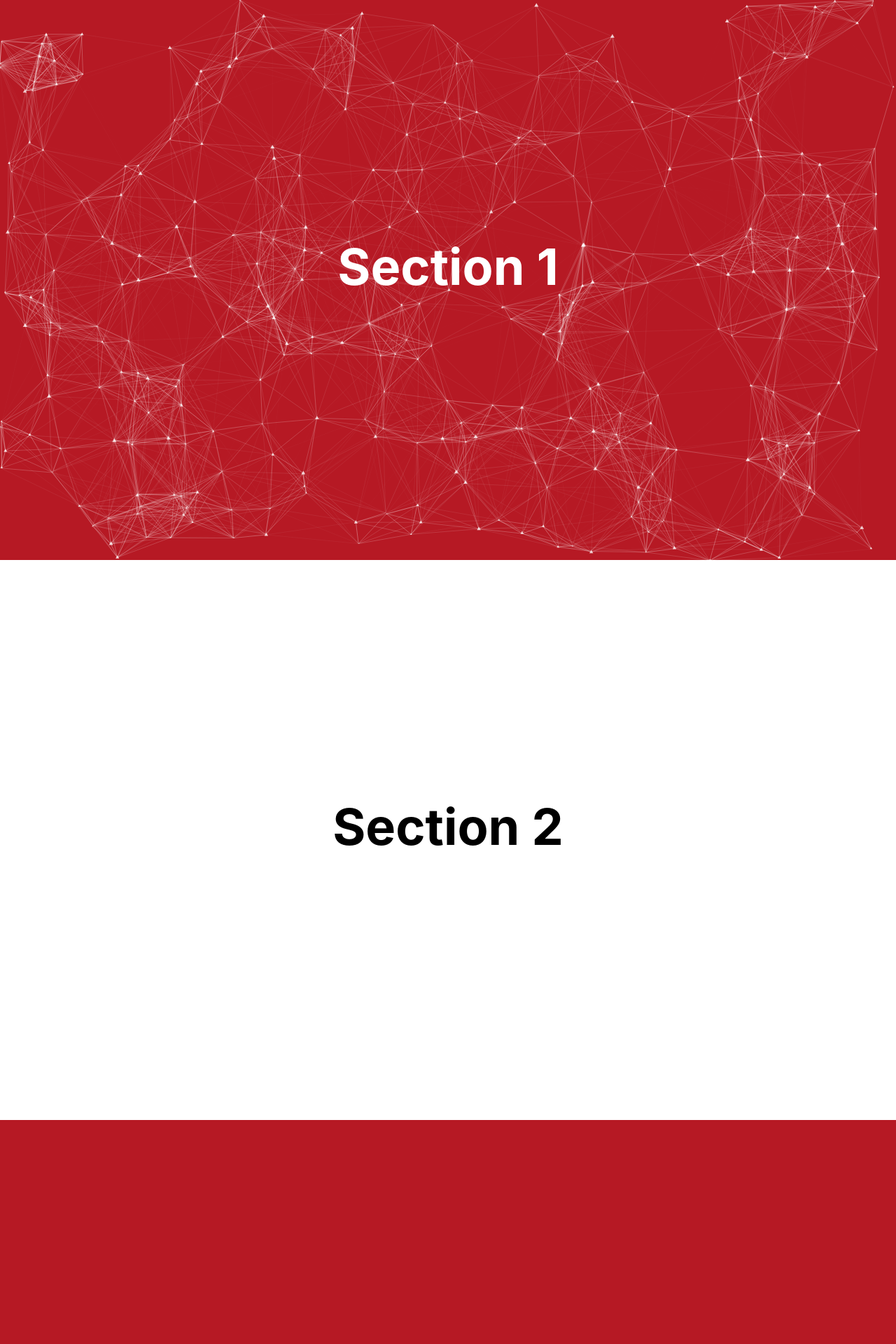
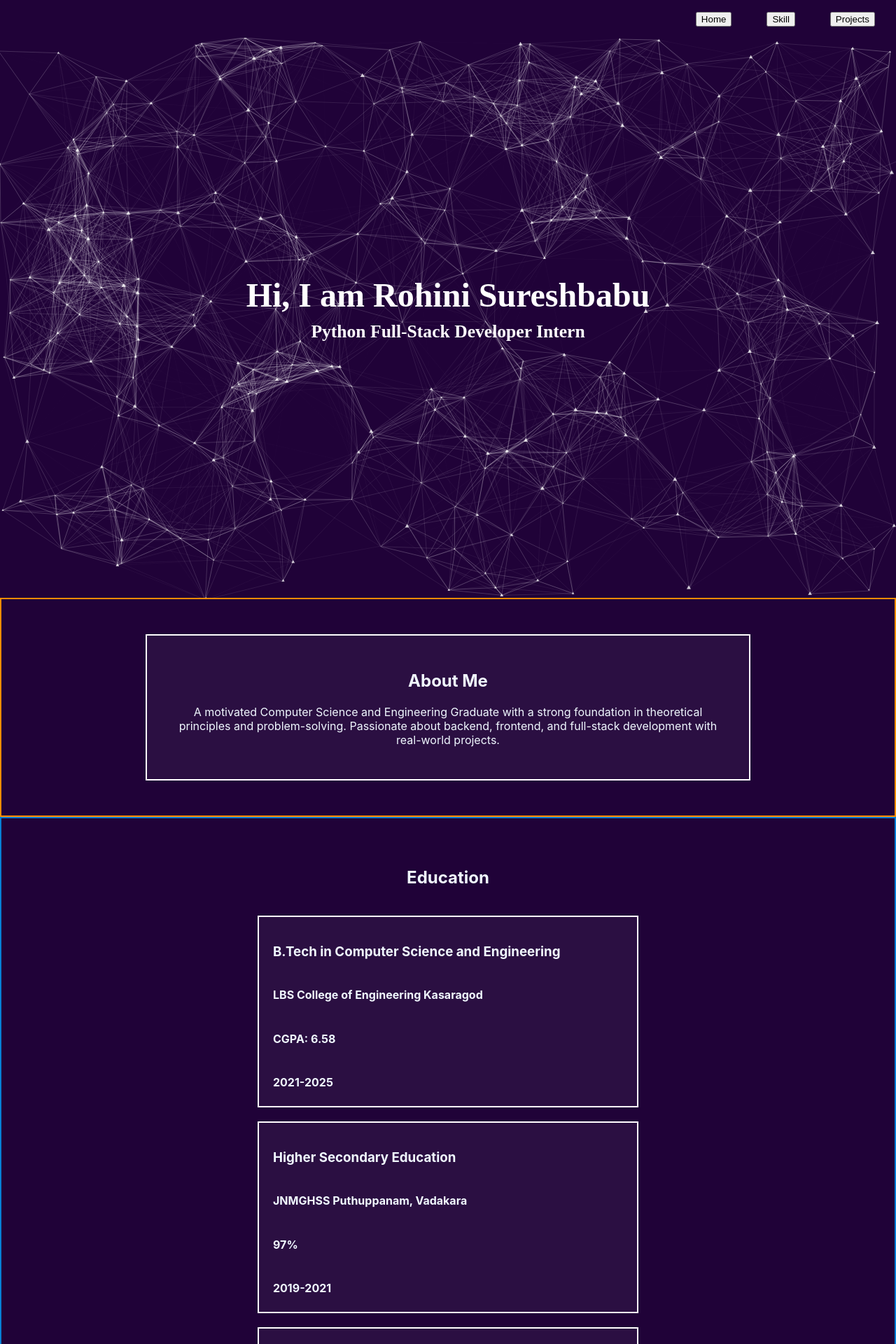
Before and after one commit to Rohini6697/portfolio-react, a React (Create React App) app: page / in a window 1280 px wide. Shown: the top 1920 px of the page at 70% size. Built offline with nearby package versions, Linux system fonts and the light colour scheme.

Commit message:
one style added

```diff
--- a/public/index.html
+++ b/public/index.html
@@ -40,6 +40,7 @@
       To create a production bundle, use `npm run build` or `yarn build`.
     -->
     <script src="https://cdn.jsdelivr.net/particles.js/2.0.0/particles.min.js"></script>
+    <script src="https://cdn.jsdelivr.net/npm/particles.js@2.0.0/particles.min.js"></script>
 
   </body>
 </html>
--- a/src/App.js
+++ b/src/App.js
@@ -1,10 +1,12 @@
 // import logo from './logo.svg';
 import './App.css';
 import Home from './components/Home';
+import Header from './components/Header';
 
 function App() {
   return (
     <div className="App">
+      <Header/>
       <Home/>
     </div>
   );
--- /dev/null
+++ b/src/components/Header.jsx
@@ -0,0 +1,16 @@
+import React from 'react'
+import '../../src/styles/Header.css'
+
+const Header = () => {
+  return (
+    <nav>
+        <ul className='contents'>
+            <li><button>Home</button></li>
+            <li><button>Skill</button></li>
+            <li><button>Projects</button></li>
+        </ul>
+    </nav>
+  )
+}
+
+export default Header
--- a/src/components/Home.jsx
+++ b/src/components/Home.jsx
@@ -1,9 +1,9 @@
 import React, { useEffect } from "react";
-import '../../src/styles/Home.css'
+import "../../src/styles/Home.css";
 
 const Home = () => {
   useEffect(() => {
-    // Initialize particlesJS
+    // --------------------- PARTICLES JS ------------------------
     window.particlesJS("particles-js", {
       particles: {
         number: { value: 290, density: { enable: true, value_area: 800 } },
@@ -15,11 +15,22 @@ const Home = () => {
         },
         opacity: { value: 0.5, random: false },
         size: { value: 3, random: true },
-        line_linked: { enable: true, distance: 150, color: "#ffffff", opacity: 0.4, width: 1 },
-        move: { enable: true, speed: 6, direction: "none", random: true, straight: false, out_mode: "out", bounce: true },
+        line_linked: {
+          enable: true,
+          distance: 150,
+          color: "#ffffff",
+          opacity: 0.4,
+          width: 1,
+        },
+        move: {
+          enable: true,
+          speed: 6,
+          random: true,
+          out_mode: "out",
+        },
       },
       interactivity: {
-        detect_on: "window",
+        detect_on: "canvas",
         events: {
           onhover: { enable: true, mode: "repulse" },
           onclick: { enable: true, mode: "push" },
@@ -28,21 +39,148 @@ const Home = () => {
       },
       retina_detect: true,
     });
+
+    // --------------------- SKILL SPHERE ------------------------
+    const canvas = document.getElementById("skillCanvas");
+    const ctx = canvas.getContext("2d");
+
+    let width, height, radius;
+    function resizeCanvas() {
+      width = canvas.width = canvas.offsetWidth;
+      height = canvas.height = canvas.offsetHeight;
+      radius = Math.min(width, height) / 3;
+    }
+    resizeCanvas();
+    window.addEventListener("resize", resizeCanvas);
+
+    const skills = [
+      "Python",
+      "Django",
+      "React",
+      "HTML",
+      "CSS",
+      "JavaScript",
+      "MySQL",
+      "MongoDB",
+      "Git",
+      "GitHub",
+      "Bootstrap",
+      "REST API",
+    ];
+
+    const dots = [];
+    const total = skills.length;
+
+    for (let i = 0; i < total; i++) {
+      const phi = Math.acos(-1 + (2 * i) / total);
+      const theta = Math.sqrt(total * Math.PI) * phi;
+
+      dots.push({
+        text: skills[i],
+        x: radius * Math.sin(phi) * Math.cos(theta),
+        y: radius * Math.sin(phi) * Math.sin(theta),
+        z: radius * Math.cos(phi),
+      });
+    }
+
+    let angleX = 0.002;
+    let angleY = 0.002;
+
+    function rotateX(dot) {
+      const y = dot.y * Math.cos(angleX) - dot.z * Math.sin(angleX);
+      const z = dot.y * Math.sin(angleX) + dot.z * Math.cos(angleX);
+      dot.y = y;
+      dot.z = z;
+    }
+
+    function rotateY(dot) {
+      const x = dot.z * Math.sin(angleY) + dot.x * Math.cos(angleY);
+      const z = dot.z * Math.cos(angleY) - dot.x * Math.sin(angleY);
+      dot.x = x;
+      dot.z = z;
+    }
+
+    function animate() {
+      ctx.clearRect(0, 0, width, height);
+
+      dots.forEach((dot) => {
+        rotateX(dot);
+        rotateY(dot);
+
+        const scale = 300 / (300 + dot.z);
+        const x = dot.x * scale + width / 2;
+        const y = dot.y * scale + height / 2;
+
+        ctx.font = `${14 * scale + 8}px Poller One`;
+        ctx.fillStyle = "#fff";
+        ctx.fillText(dot.text, x, y);
+      });
+
+      requestAnimationFrame(animate);
+    }
+
+    animate();
   }, []);
 
   return (
     <div>
+      {/* HERO SECTION */}
       <section id="particles-js">
-        <h1>Section 1</h1>
+        <div className="hero-text">
+          <h1>Hi, I am Rohini Sureshbabu</h1>
+          <h3>Python Full-Stack Developer Intern</h3>
+        </div>
       </section>
+
+      {/* ABOUT */}
       <section id="section2">
-        <h1>Section 2</h1>
+        <div id="div2">
+          <h2>About Me</h2>
+          <p>
+            A motivated Computer Science and Engineering Graduate with a strong
+            foundation in theoretical principles and problem-solving. Passionate
+            about backend, frontend, and full-stack development with real-world projects.
+          </p>
+        </div>
       </section>
+
+      {/* EDUCATION */}
       <section id="section3">
-        <h1>Section 3</h1>
+        <h2>Education</h2>
+
+        <div>
+          <h3>B.Tech in Computer Science and Engineering</h3>
+          <h4>LBS College of Engineering Kasaragod</h4>
+          <h4>CGPA: 6.58</h4>
+          <h4>2021-2025</h4>
+        </div>
+
+        <div>
+          <h3>Higher Secondary Education</h3>
+          <h4>JNMGHSS Puthuppanam, Vadakara</h4>
+          <h4>97%</h4>
+          <h4>2019-2021</h4>
+        </div>
+
+        <div>
+          <h3>High School Education</h3>
+          <h4>JNMGHSS Puthuppanam, Vadakara</h4>
+          <h4>96%</h4>
+          <h4>2018-2019</h4>
+        </div>
       </section>
+
+      {/* SKILLS SECTION */}
       <section id="section4">
-        <h1>Section 4</h1>
+        <h1 className="skills-title">Skills</h1>
+        <div className="skill-section">
+          <canvas id="skillCanvas"></canvas>
+
+          {/* SEO Hidden Text for Google */}
+          <div className="seo-text">
+            Python, Django, HTML, CSS, JavaScript, React, MySQL, MongoDB, Git, GitHub
+          </div>
+        </div>
       </section>
     </div>
   );
--- /dev/null
+++ b/src/styles/Header.css
@@ -0,0 +1,10 @@
+body{
+    background-color: #200238;
+}
+.contents{
+    list-style-type: none;
+    display: flex;
+    justify-content: end;
+    gap: 50px;
+    padding-right: 30px;
+}
--- a/src/styles/Home.css
+++ b/src/styles/Home.css
@@ -1,26 +1,96 @@
-body{
-	margin: 0;
-	padding: 0;
-}
-section{
-	font-size:3rem;
-	position:relative;
-	height:100vh;
-
-	h1{
-		position:absolute;
-		top:40%;
-		left:50%;
-		transform:translate(-50%,-50%);
-	}
+body {
+  margin: 0;
+  padding: 0;
+  background-color: #200238;
 }
 
+/* -----------------------------
+   HERO SECTION (Particles BG)
+-------------------------------- */
+#particles-js {
+  position: relative;
+  width: 100%;
+  height: 100vh; /* FULL SCREEN */
+}
 
+/* Overlay Text */
+.hero-text {
+  position: absolute;
+  top: 50%;
+  left: 50%;
+  transform: translate(-50%, -50%);
+  color: white;
+  text-align: center;
+  font-family: "Times New Roman", Times, serif;
+}
 
+.hero-text h1 {
+  font-size: 3rem;
+  margin: 0;
+}
 
-section:nth-child(odd){
-	/* // background-color: grey; */
-	color:white;
-	background-color: #b61924;
+.hero-text h3 {
+  font-size: 1.6rem;
+  margin-top: 10px;
+}
 
+/* -----------------------------
+   ABOUT SECTION
+-------------------------------- */
+#section2 {
+  color: aliceblue;
+  display: flex;
+  justify-content: center;
+  padding: 50px 0;
+  border: 2px solid darkorange;
+  background-color: #200238;
 }
+
+#div2 {
+  border: 2px solid white;
+  width: 800px;
+  padding: 30px;
+  background-color: rgba(255, 255, 255, 0.05);
+}
+
+/* -----------------------------
+   EDUCATION
+-------------------------------- */
+#section3 {
+  /* min-height: 100vh; */
+  color: aliceblue;
+  display: flex;
+  flex-direction: column;
+  align-items: center;
+  padding-top: 50px;
+  border: 2px solid #067fd6;
+  background-color: #200238;
+}
+
+#section3 h2 {
+  margin-bottom: 20px;
+}
+
+#section3 div {
+  border: 2px solid white;
+  width: 500px;
+  height: 230px;
+  margin-top: 20px;
+  padding: 20px;
+  display: flex;
+  flex-direction: column;
+  align-items: flex-start;
+  background-color: rgba(255, 255, 255, 0.05);
+}
+
+/* -----------------------------
+   SECTION 4
+-------------------------------- */
+#section4 {
+  height: 100vh;
+  color: white;
+  background-color: #200238;
+  display: flex;
+  justify-content: center;
+  align-items: center;
+}
```
